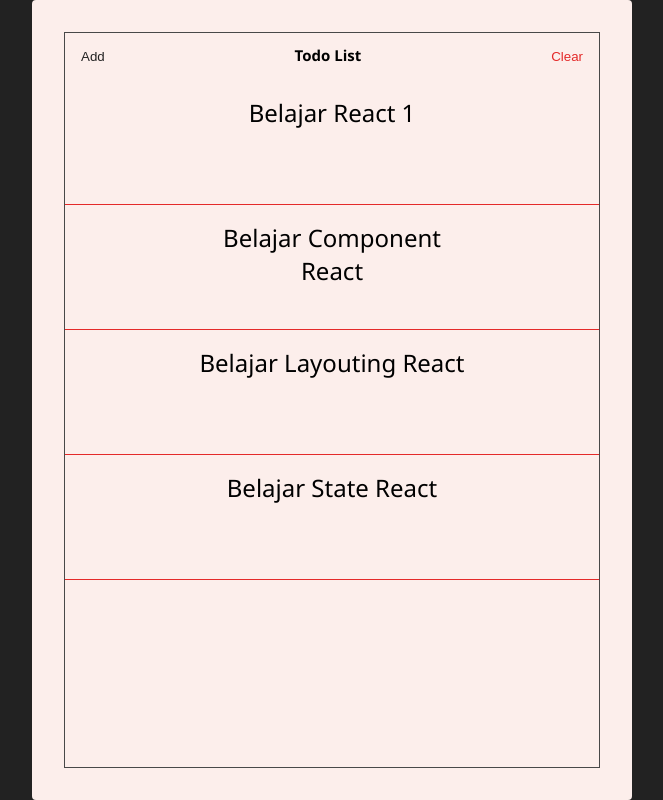
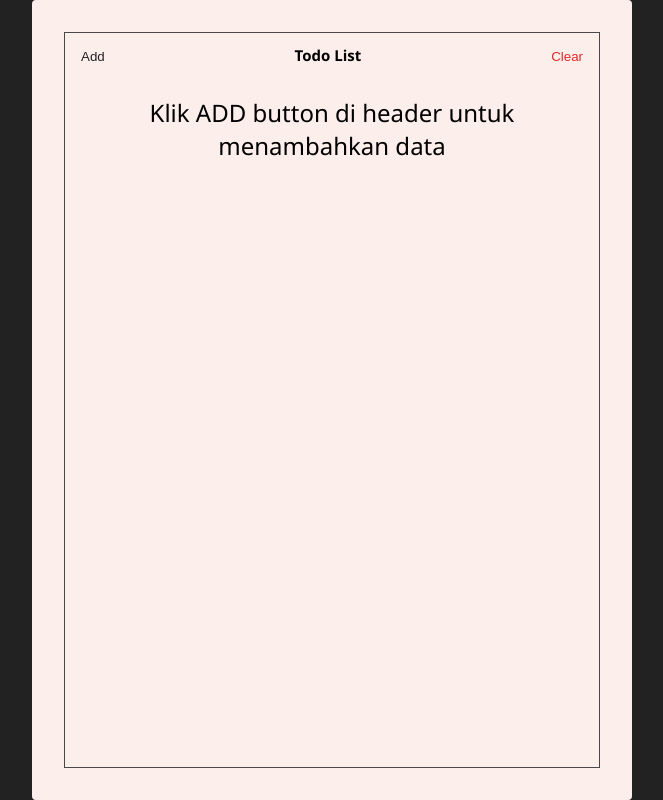
Before and after one commit to arissetyawan1/core-react, a React (Create React App) app: page / in a window 1280 px wide. Both pictures are taken after a click on the button "Clear". Shown: the whole page, without its empty margins (308-971 px from the left). Built offline with nearby package versions, Linux system fonts and the light colour scheme.

Commit message:
Fundamental React #6 - Clear Todos and Add Placeholder (React State Hooks)

```diff
--- a/src/components/header.jsx
+++ b/src/components/header.jsx
@@ -1,13 +1,15 @@
 import React from "react";
 
-const Header = ({ showToggleAdd, showAddState }) => {
+const Header = ({ showToggleAdd, showAddState, clearTodos }) => {
   return (
     <section className="header">
       <button className="header-btn black-color" onClick={showToggleAdd}>
         {showAddState ? "Finish" : "Add"}
       </button>
       <h1 className="header-title">Todo List</h1>
-      <button className="header-btn main-red-color">Clear</button>
+      <button className="header-btn main-red-color" onClick={clearTodos}>
+        Clear
+      </button>
     </section>
   );
 };
--- a/src/components/todos.jsx
+++ b/src/components/todos.jsx
@@ -4,7 +4,8 @@
 const Todos = ({ todos, completeTodo }) => {
   return (
     <section className="todos">
-      {todos.map((todo, index) => {
+      {todos.length > 0 &&
+        todos.map((todo, index) => {
           return (
             <Todo
               key={index}
@@ -15,6 +16,11 @@
             />
           );
         })}
+      {todos.length === 0 && (
+        <div className="placeholder-text">
+          Klik ADD button di header untuk menambahkan data
+        </div>
+      )}
     </section>
   );
 };
--- a/src/pages/TodoList.jsx
+++ b/src/pages/TodoList.jsx
@@ -26,9 +26,13 @@
   ]);
 
   const addTodo = (value) => {
-    const addedTodo = [...todos, { text: value, isCompleted: false }];
-
-    setTodos(addedTodo);
+    // Allow 10 todo
+    if (todos.length < 10) {
+      const addedTodo = [...todos, { text: value, isCompleted: false }];
+      setTodos(addedTodo);
+    } else {
+      alert("only 10 todo");
+    }
   };
 
   // cretae state to toggle Add Show Form
@@ -44,14 +48,19 @@
     setTodos(addTodos);
   };
 
-  console.log("todos", todos);
+  // clear todos
+  const clearTodos = () => setTodos([]);
 
   return (
     // JSX file
     <div className="App">
       <Paper>
         {/* header section */}
-        <Header showToggleAdd={showToggleAdd} showAddState={addShow} />
+        <Header
+          showToggleAdd={showToggleAdd}
+          showAddState={addShow}
+          clearTodos={clearTodos}
+        />
 
         {/* Todo form section */}
         <TodoForm addTodo={addTodo} showAdd={addShow} />
--- a/src/styles.css
+++ b/src/styles.css
@@ -137,3 +137,10 @@
   left: 50%;
   transform: translate(-50%);
 }
+
+/* placeholder style */
+.placeholder-text {
+  text-align: center;
+  padding: 16px;
+  font-size: 24px;
+}
```
Lines whose indentation alone changed are shown as unchanged.
